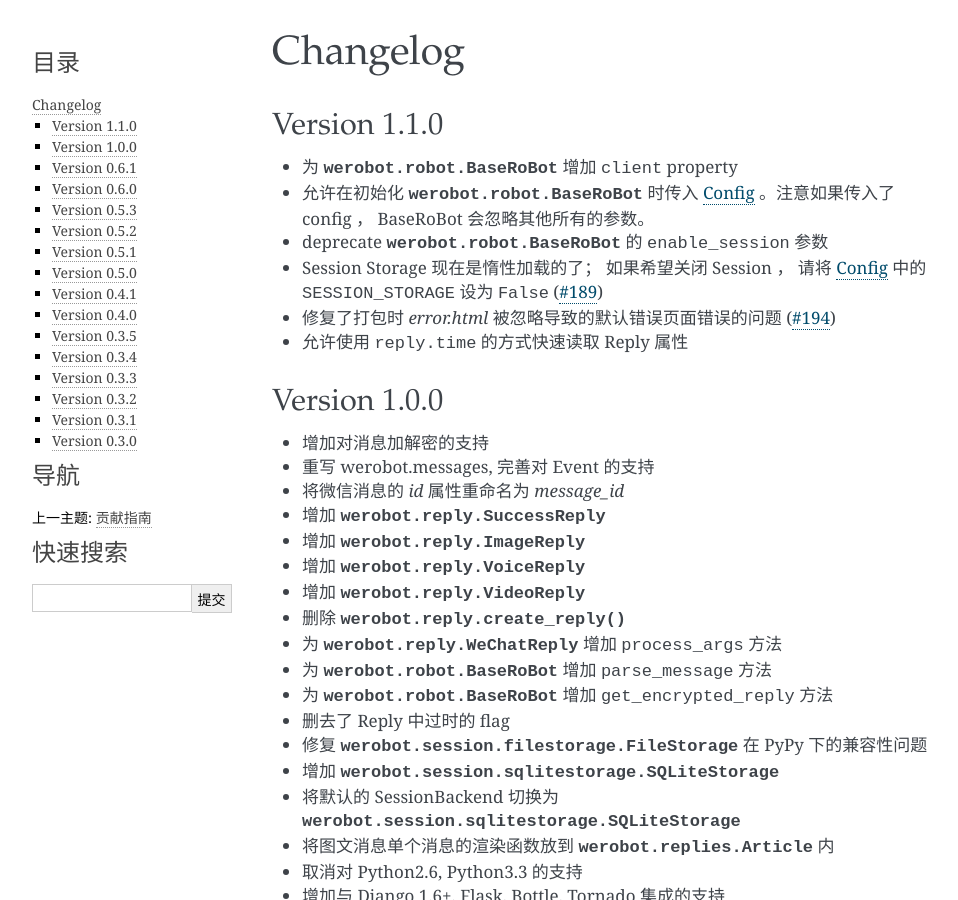
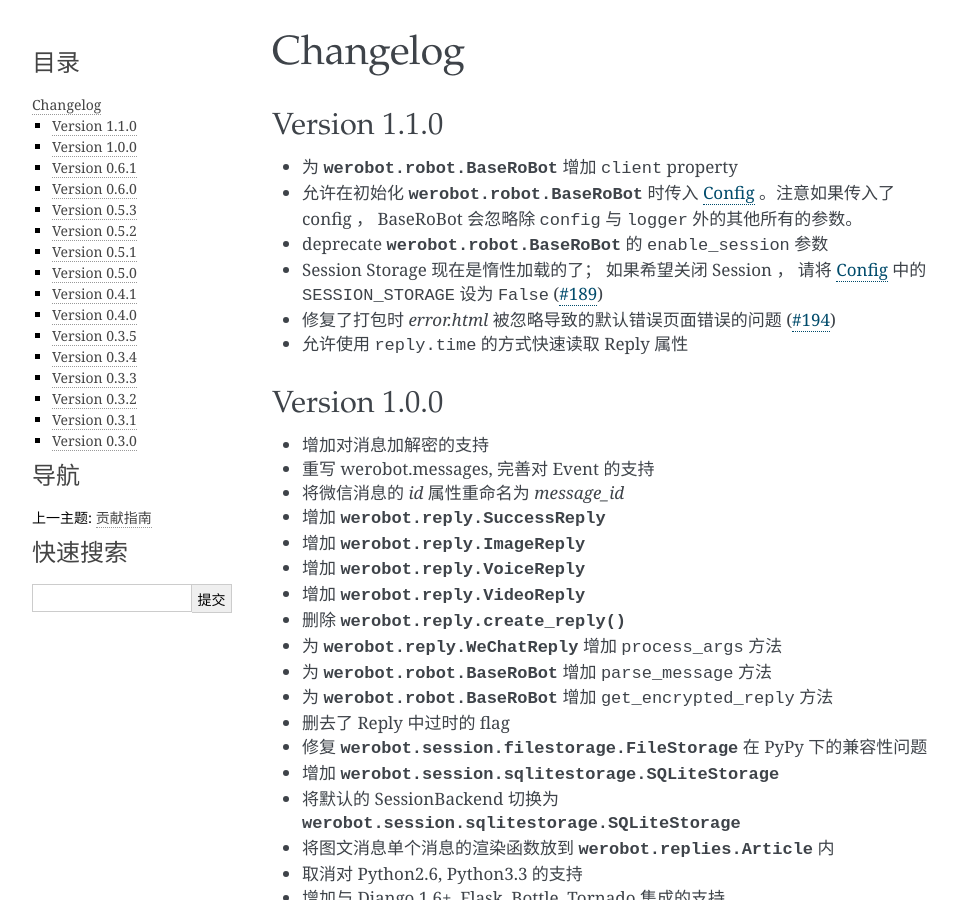
Before and after one commit to offu/WeRoBot, a Sphinx documentation site: the page built from docs/changelog.rst, in a window 1280 px wide and 900 px high. Shown: the whole window, without its empty margins (148-1106 px from the left). Built offline with Sphinx 7.4.7, drawn with Linux system fonts in a browser that asks for light colours.

Commit message:
Update changelog.rst

```diff
--- a/docs/changelog.rst
+++ b/docs/changelog.rst
@@ -5,7 +5,7 @@
 ----------------
 
 + 为 :class:`werobot.robot.BaseRoBot` 增加 ``client`` property
-+ 允许在初始化 :class:`werobot.robot.BaseRoBot` 时传入 :doc:`config` 。注意如果传入了 config ， BaseRoBot 会忽略其他所有的参数。
++ 允许在初始化 :class:`werobot.robot.BaseRoBot` 时传入 :doc:`config` 。注意如果传入了 config ， BaseRoBot 会忽略除 ``config`` 与 ``logger`` 外的其他所有的参数。
 + deprecate :class:`werobot.robot.BaseRoBot` 的 ``enable_session`` 参数
 + Session Storage 现在是惰性加载的了； 如果希望关闭 Session ， 请将 :doc:`config` 中的 ``SESSION_STORAGE`` 设为 ``False`` (`#189 <https://github.com/whtsky/WeRoBot/issues/189>`_)
 + 修复了打包时 `error.html` 被忽略导致的默认错误页面错误的问题 (`#194 <https://github.com/whtsky/WeRoBot/issues/194>`_)
```
